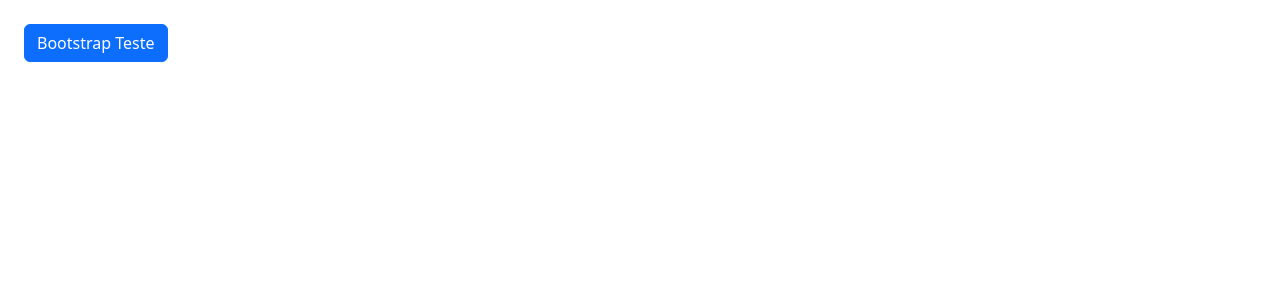
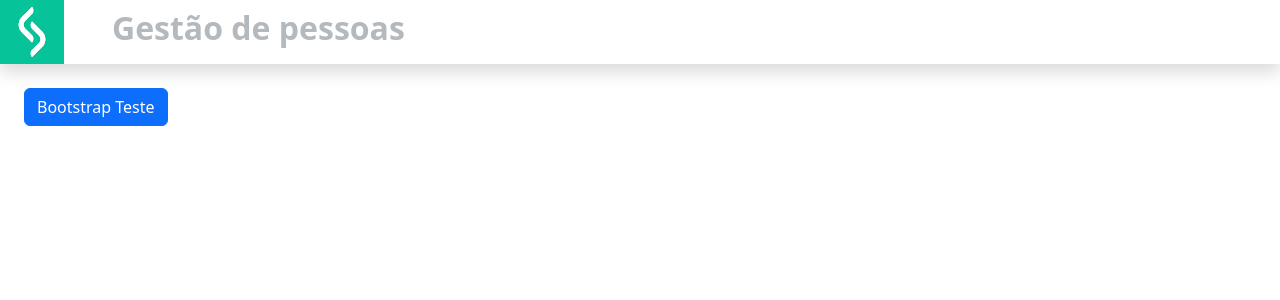
Before and after one commit to ricardorocker/demo-pagamento, an Angular app: page / in a window 1280 px wide. Shown: the top 300 px of the page. Built offline with nearby package versions, Linux system fonts and the light colour scheme.

Commit message:
navbar creation

```diff
--- a/src/app/app.component.html
+++ b/src/app/app.component.html
@@ -1 +1,2 @@
+<app-navbar></app-navbar>
 <button class="btn btn-primary m-4">Bootstrap Teste</button>
--- a/src/app/app.module.ts
+++ b/src/app/app.module.ts
@@ -3,10 +3,12 @@
 
 import { AppRoutingModule } from './app-routing.module';
 import { AppComponent } from './app.component';
+import { NavbarComponent } from './components/navbar/navbar.component';
 
 @NgModule({
   declarations: [
-    AppComponent
+    AppComponent,
+    NavbarComponent
   ],
   imports: [
     BrowserModule,
--- /dev/null
+++ b/src/app/components/navbar/navbar.component.html
@@ -0,0 +1,10 @@
+<nav class="d-flex align-items-center shadow">
+  <a class="navbar-brand" href="#"
+    ><img src="../../../assets/senior-icon.png" alt="Senior Logo" width="64px"
+  /></a>
+  <ul class="navbar-nav ms-5">
+    <li class="nav-item h2 fw-bold text-secondary opacity-50">
+      <a class="nav-link" href="#">Gestão de pessoas</a>
+    </li>
+  </ul>
+</nav>
```
Also changed, not shown: src/app/components/navbar/navbar.component.ts (added, +10 -0 lines), src/app/components/navbar/navbar.component.css (added), src/assets/senior-icon.png (added), 1 other file (tests, documents, lock files or other folders).
